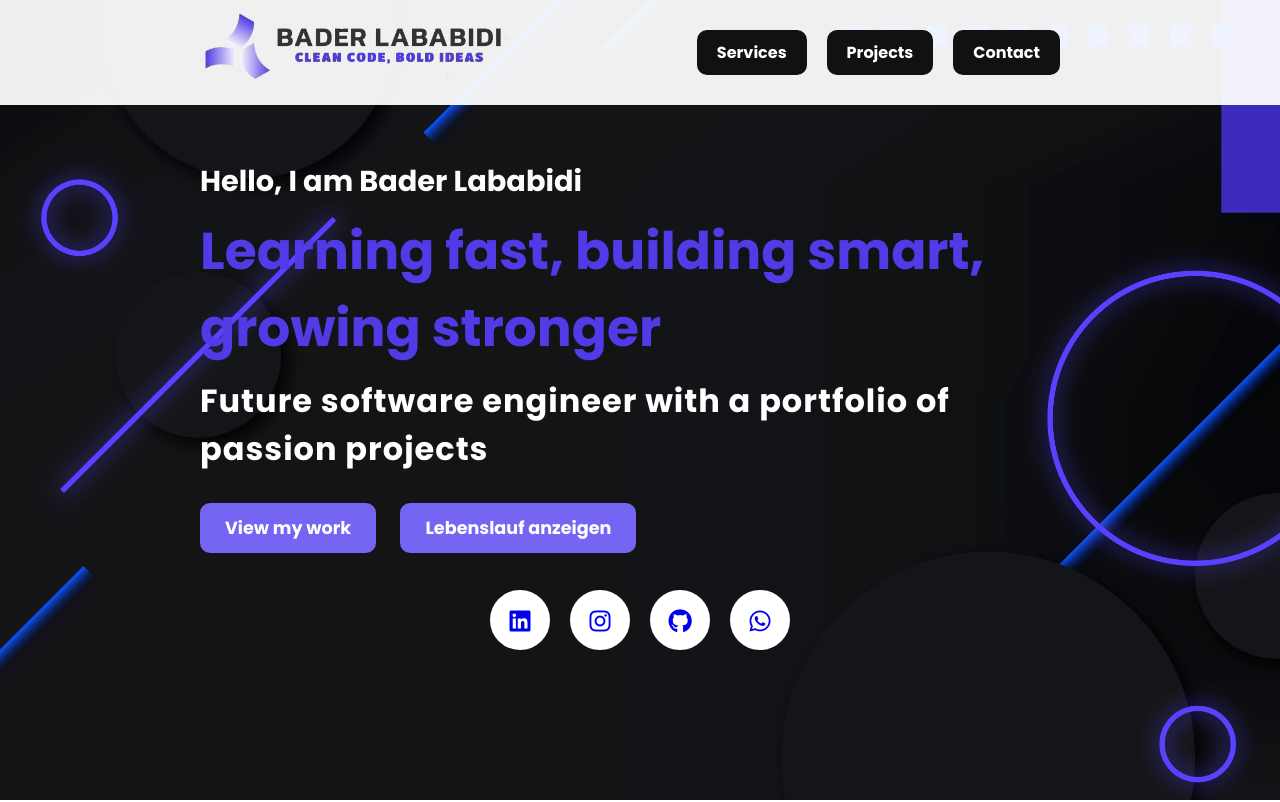
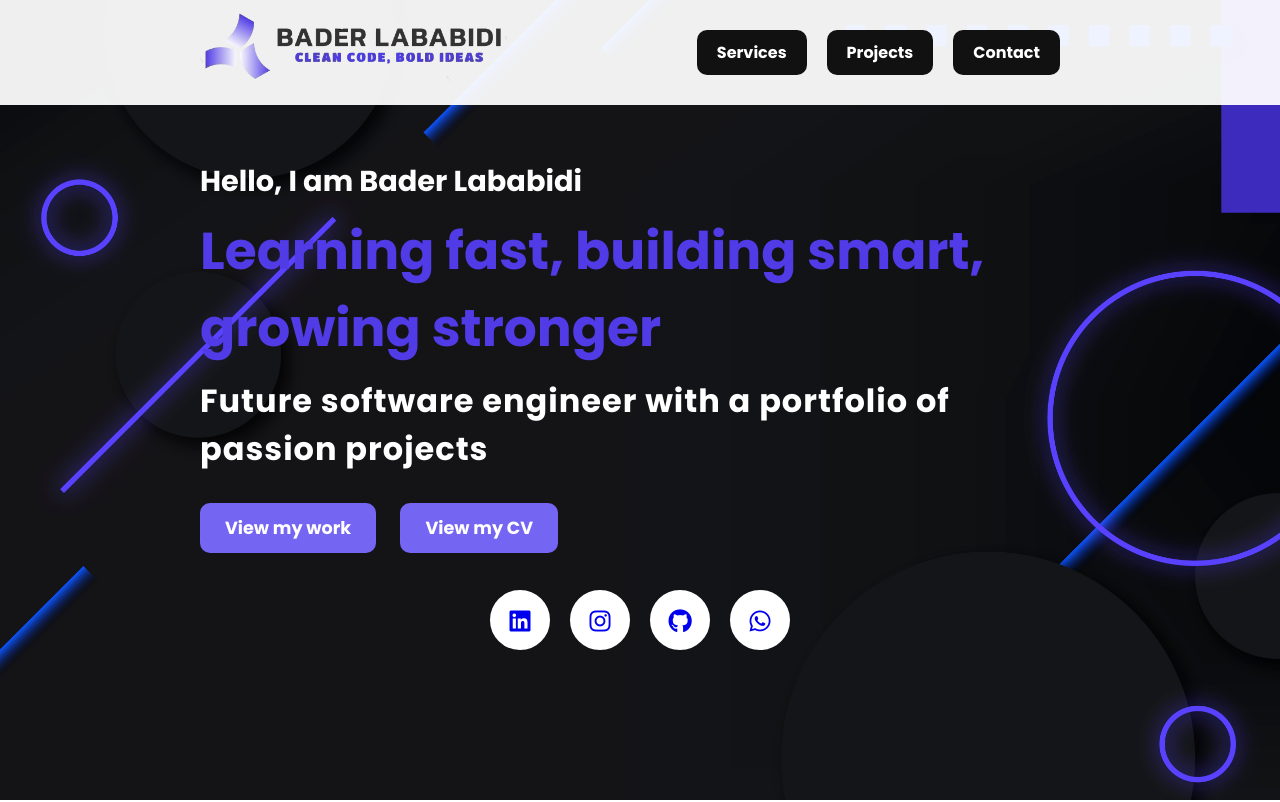
Before and after one commit to Bader969/Portfolio, a website: page index.html in a window 1280 px wide. Shown: the top 802 px of the page. Drawn offline with Linux system fonts and the light colour scheme.

Commit message:
Updates CV link text for better readability
Replaces German text "Lebenslauf anzeigen" with "View my CV" to improve clarity and accessibility for English-speaking users. No functional changes to the link target.

```diff
--- a/index.html
+++ b/index.html
@@ -28,7 +28,7 @@
             <h2>Hello, I am Bader Lababidi<br><span>Learning fast, building smart, growing stronger</span></h2>
             <h3>Future software engineer with a portfolio of passion projects</h3>
             <a href="#projects" class="main-btn"> View my work</a>
-            <a href="documents/Lebenslauf.pdf" target="_blank" class="main-btn"> Lebenslauf anzeigen</a>
+            <a href="documents/Lebenslauf.pdf" target="_blank" class="main-btn">View my CV</a>
             <div class="social-icons">
                 <ul>
                     <li><a href="https://www.linkedin.com/in/bader-lababidi-b26b1417a/"><i class="fa-brands fa-linkedin"></i></a></li>
```
